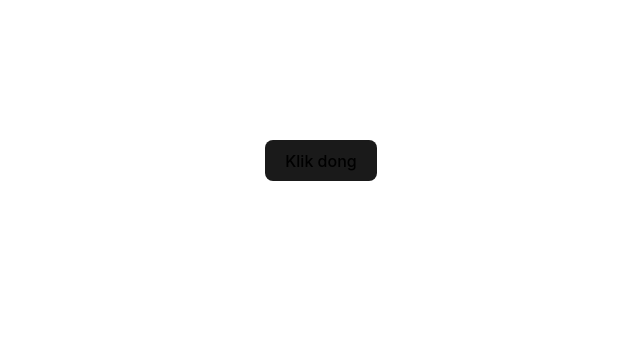
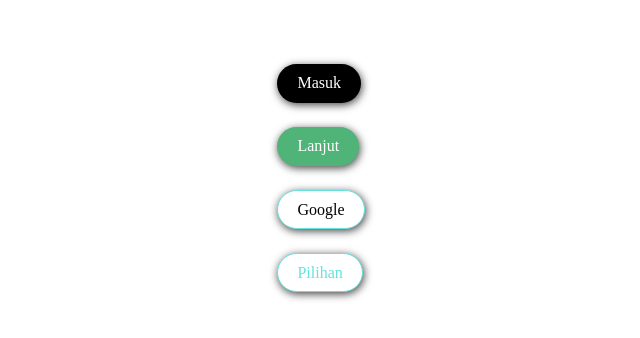
Before and after one commit to muammaralf/digiWUH, a React (Vite) app: page / in a window 1280 px wide. Shown: the part 222-560 px from the top of the page, without its empty margins (319-959 px from the left). Built offline with nearby package versions, Linux system fonts and the light colour scheme.

Commit message:
02-07-2024 membuat button reuseable

```diff
--- a/src/App.jsx
+++ b/src/App.jsx
@@ -9,7 +9,16 @@ function App() {
 
   return (
     <>
-      <Button1 buttonName="Klik dong" />
+      <Button1 buttonName="Masuk" className="btn-masuk" />
+      <br></br>
+      <br></br>
+      <Button1 buttonName="Lanjut" className="btn-lanjut" />
+      <br></br>
+      <br></br>
+      <Button1 buttonName="Google" className="btn-google" />
+      <br></br>
+      <br></br>
+      <Button1 buttonName="Pilihan" className="btn-option" />
     </>
   );
 }
--- a/src/component/Button/Button1.css
+++ b/src/component/Button/Button1.css
@@ -1,5 +1,5 @@
 .btn-comp {
-  border-radius: 8px;
+  border-radius: 99px;
   border: 1px solid transparent;
   padding: 0.6em 1.2em;
   font-size: 1em;
@@ -8,6 +8,9 @@
   background-color: #1a1a1a;
   cursor: pointer;
   transition: border-color 0.25s;
+  box-shadow: 1px 2px 8px 0px rgba(0, 0, 0, 0.75);
+  -webkit-box-shadow: 1px 2px 8px 0px rgba(0, 0, 0, 0.75);
+  -moz-box-shadow: 1px 2px 8px 0px rgba(0, 0, 0, 0.75);
 }
 .btn-comp:hover {
   border-color: #646cff;
@@ -16,3 +19,25 @@
 .btn-comp:focus-visible {
   outline: 4px auto -webkit-focus-ring-color;
 }
+
+.btn-masuk {
+  background-color: black;
+  color: white;
+}
+
+.btn-lanjut {
+  background-color: #50b478;
+  color: white;
+}
+
+.btn-google {
+  border: 1px solid #64e2dc;
+  background-color: white;
+  color: black;
+}
+
+.btn-option {
+  border: 1px solid #64e2dc;
+  background-color: white;
+  color: #64e2dc;
+}
--- a/src/component/Button/Button1.jsx
+++ b/src/component/Button/Button1.jsx
@@ -1,20 +1,17 @@
 import React from "react";
 import "./Button1.css";
-import { useState } from "react";
 
 const Button1 = (props) => {
-  const [buttonx, setButtonx] = useState("");
-  const { buttonName, type, className } = props;
-  function buttonClick() {
-    setButtonx("Halo Nad");
-  }
+  const { buttonName, type, className, buttonClick } = props;
   return (
     <>
-      <button type={"button"} className={"btn-comp"} onClick={buttonClick}>
+      <button
+        type={type ? type : "button"}
+        className={className ? `btn-comp ${className}` : "btn-comp"}
+        onClick={buttonClick ? buttonClick : ""}
+      >
         {buttonName}
       </button>
-
-      <h1>{buttonx}</h1>
     </>
   );
 };
--- a/src/index.css
+++ b/src/index.css
@@ -1,11 +1,10 @@
 :root {
-  font-family: Inter, system-ui, Avenir, Helvetica, Arial, sans-serif;
+  font-family: Poppins;
   line-height: 1.5;
   font-weight: 400;
 
-  color-scheme: light dark;
+  /* color-scheme: light dark; */
   color: rgba(255, 255, 255, 0.87);
-  /* background-color: #242424; */
 
   font-synthesis: none;
   text-rendering: optimizeLegibility;
```
